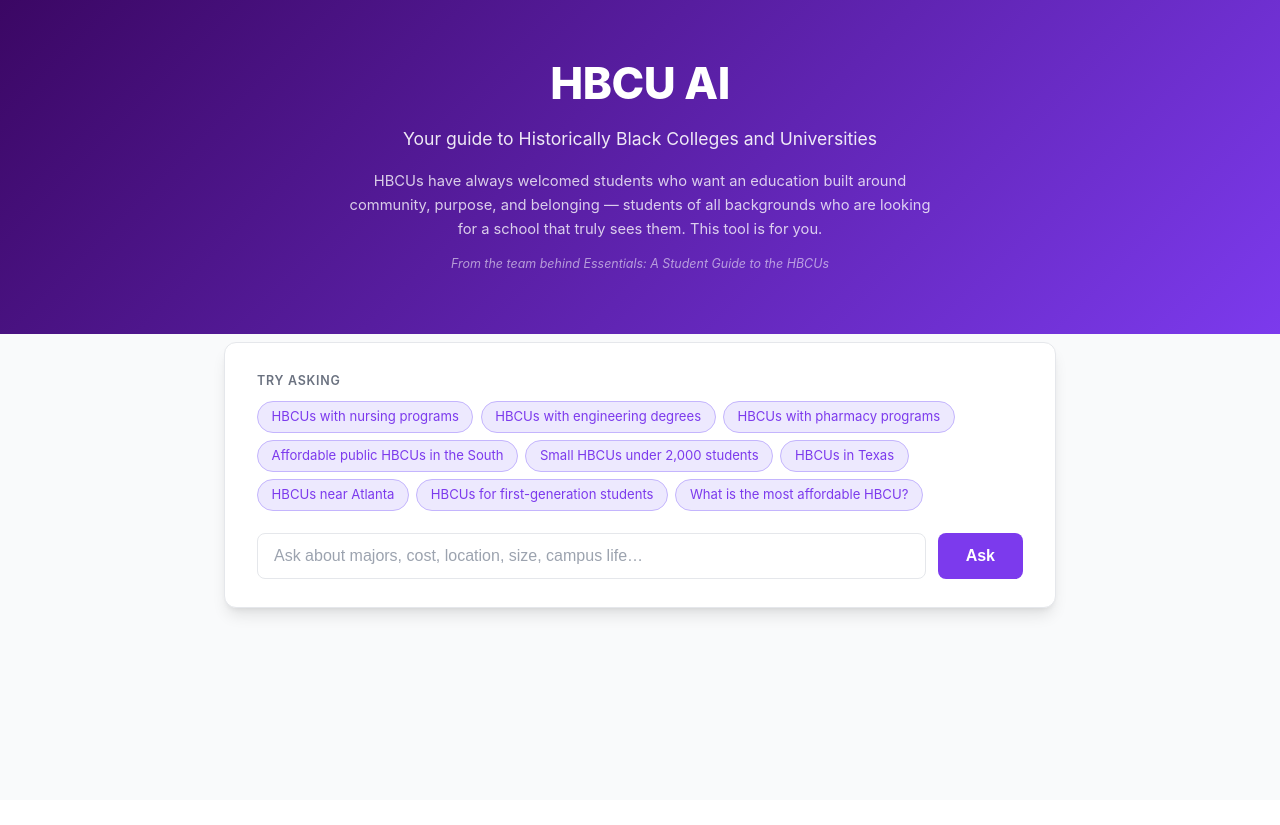
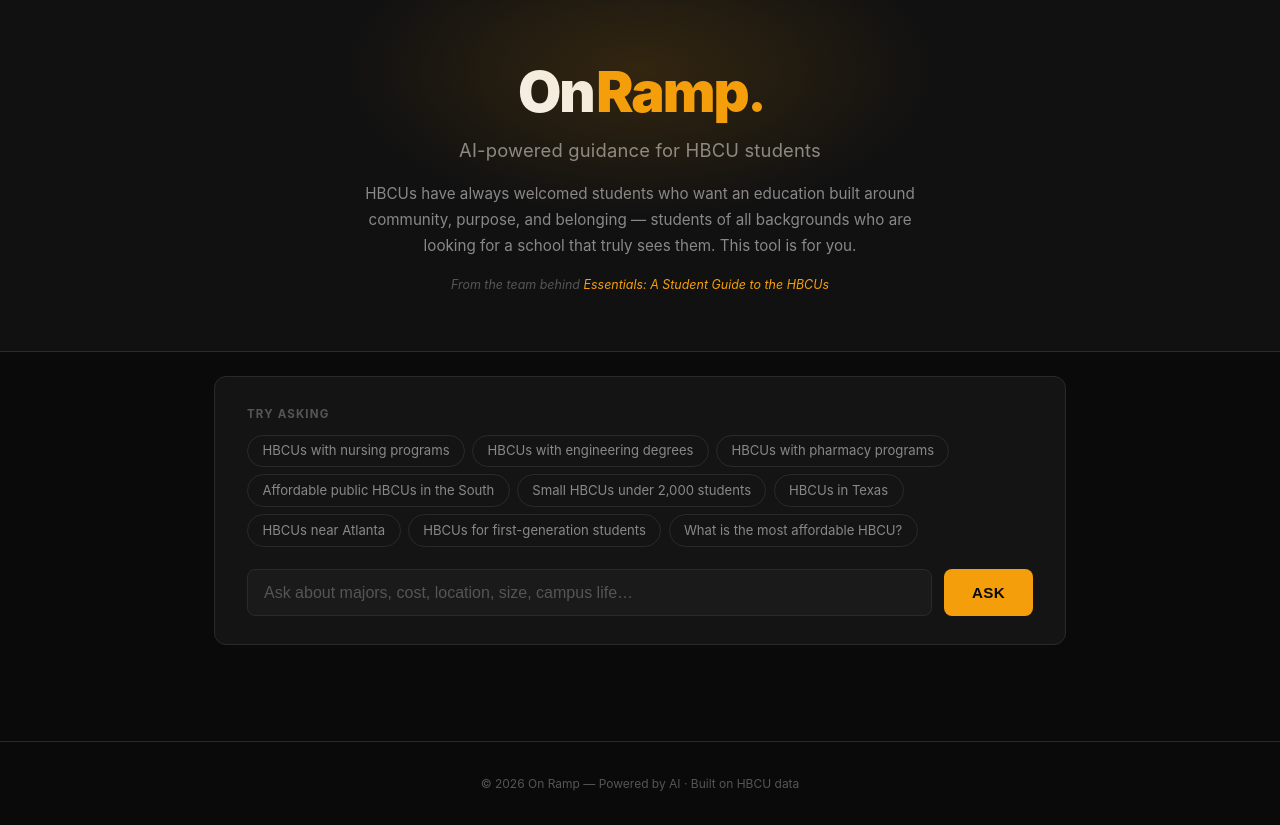
Before and after one commit to carywoods/onramp_v2, a Flask app: page / in a window 1280 px wide. Before the commit the page ends 620 px from the top, so only its background shows below. Run offline with Flask 3, Linux system fonts and the light colour scheme; some libraries are stand-ins or nearby versions.

Commit message:
Rebrand to On Ramp with bold dark theme
Dark background, amber primary color, new wordmark. Essentials
attribution retained.

Co-Authored-By: Claude Sonnet 4.6 <noreply@anthropic.com>

```diff
--- a/templates/index.html
+++ b/templates/index.html
@@ -3,94 +3,140 @@
 <head>
     <meta charset="UTF-8">
     <meta name="viewport" content="width=device-width, initial-scale=1.0">
-    <title>HBCU AI — Find Your School</title>
+    <title>On Ramp — Find Your HBCU</title>
     <style>
         :root {
-            --bg: #f9fafb;
-            --text: #111827;
-            --primary: #7c3aed;
-            --primary-hover: #6d28d9;
-            --primary-light: #ede9fe;
-            --card-bg: #ffffff;
-            --border: #e5e7eb;
-            --muted: #6b7280;
-            --green: #059669;
-            --green-bg: #ecfdf5;
-            --yellow: #b45309;
-            --yellow-bg: #fffbeb;
-            --red: #b91c1c;
-            --red-bg: #fee2e2;
-            --shadow: 0 4px 6px -1px rgb(0 0 0 / 0.08), 0 2px 4px -2px rgb(0 0 0 / 0.06);
-            --shadow-lg: 0 10px 15px -3px rgb(0 0 0 / 0.1), 0 4px 6px -4px rgb(0 0 0 / 0.1);
+            --bg: #0a0a0a;
+            --surface: #111111;
+            --surface2: #1a1a1a;
+            --border: #2a2a2a;
+            --text: #f5f5f5;
+            --text-muted: #888888;
+            --text-dim: #555555;
+            --primary: #f59e0b;
+            --primary-hover: #fbbf24;
+            --primary-dark: #92400e;
+            --card-bg: #141414;
+            --green: #10b981;
+            --green-bg: #052e16;
+            --yellow: #f59e0b;
+            --yellow-bg: #1c1400;
+            --red: #ef4444;
+            --red-bg: #1c0000;
         }
 
-        * { box-sizing: border-box; }
+        * { box-sizing: border-box; margin: 0; padding: 0; }
 
         body {
             font-family: -apple-system, BlinkMacSystemFont, "Segoe UI", Roboto, Helvetica, Arial, sans-serif;
             background: var(--bg);
             color: var(--text);
-            margin: 0;
-            padding: 0;
             line-height: 1.6;
+            min-height: 100vh;
         }
 
         /* ---- Header ---- */
         header {
-            background: linear-gradient(135deg, #3b0764, #7c3aed);
-            color: white;
+            background: var(--surface);
+            border-bottom: 1px solid var(--border);
+            padding: 4rem 2rem 3.5rem;
             text-align: center;
-            padding: 3rem 2rem 3rem;
+            position: relative;
+            overflow: hidden;
         }
-        header h1 {
-            font-size: 2.75rem;
-            font-weight: 800;
-            margin: 0 0 0.4rem;
-            letter-spacing: -0.5px;
+
+        header::before {
+            content: "";
+            position: absolute;
+            top: -80px; left: 50%;
+            transform: translateX(-50%);
+            width: 600px; height: 300px;
+            background: radial-gradient(ellipse, rgba(245,158,11,0.15) 0%, transparent 70%);
+            pointer-events: none;
         }
+
+        .wordmark {
+            display: inline-flex;
+            align-items: baseline;
+            gap: 0.15em;
+            margin-bottom: 1rem;
+        }
+
+        .wordmark-on {
+            font-size: 3.5rem;
+            font-weight: 900;
+            color: var(--text);
+            letter-spacing: -2px;
+            line-height: 1;
+        }
+
+        .wordmark-ramp {
+            font-size: 3.5rem;
+            font-weight: 900;
+            color: var(--primary);
+            letter-spacing: -2px;
+            line-height: 1;
+        }
+
+        .wordmark-dot {
+            width: 10px; height: 10px;
+            background: var(--primary);
+            border-radius: 50%;
+            margin-bottom: 8px;
+            margin-left: 2px;
+            flex-shrink: 0;
+        }
+
         header .tagline {
-            font-size: 1.1rem;
-            margin: 0;
-            opacity: 0.9;
+            font-size: 1.15rem;
+            color: var(--text-muted);
+            margin-bottom: 1rem;
+            font-weight: 400;
+            letter-spacing: 0.01em;
         }
+
         header .mission {
-            font-size: 0.92rem;
-            max-width: 600px;
-            margin: 1rem auto 0;
-            opacity: 0.78;
-            line-height: 1.65;
+            font-size: 0.95rem;
+            max-width: 560px;
+            margin: 0 auto 1rem;
+            color: var(--text-muted);
+            line-height: 1.7;
         }
+
         header .attribution {
             font-size: 0.78rem;
-            margin-top: 0.75rem;
-            opacity: 0.55;
+            color: var(--text-dim);
+            font-style: italic;
+        }
+
+        header .attribution em {
+            color: var(--primary);
             font-style: italic;
         }
 
         /* ---- Layout ---- */
         .container {
-            max-width: 880px;
+            max-width: 900px;
             margin: 0 auto;
-            padding: 2rem 1.5rem 5rem;
+            padding: 2.5rem 1.5rem 6rem;
         }
 
         /* ---- Search card ---- */
         .search-card {
             background: var(--card-bg);
+            border: 1px solid var(--border);
             border-radius: 0.75rem;
-            border: 1px solid var(--border);
-            box-shadow: var(--shadow-lg);
             padding: 1.75rem 2rem;
-            margin-top: -1.5rem;
+            margin-top: -1rem;
         }
 
         .chip-label {
-            font-size: 0.78rem;
-            font-weight: 600;
-            color: var(--muted);
+            font-size: 0.72rem;
+            font-weight: 700;
+            color: var(--text-dim);
             text-transform: uppercase;
-            letter-spacing: 0.06em;
-            margin-bottom: 0.6rem;
+            letter-spacing: 0.1em;
+            margin-bottom: 0.7rem;
         }
 
         .chip-group {
@@ -101,18 +147,21 @@
         }
 
         .chip {
-            background: var(--primary-light);
-            color: var(--primary);
-            border: 1px solid #c4b5fd;
+            background: transparent;
+            color: var(--text-muted);
+            border: 1px solid var(--border);
             border-radius: 999px;
-            padding: 0.28rem 0.85rem;
+            padding: 0.3rem 0.9rem;
             font-size: 0.82rem;
             cursor: pointer;
-            transition: background 0.15s;
+            transition: border-color 0.15s, color 0.15s;
             white-space: nowrap;
             user-select: none;
         }
-        .chip:hover { background: #ddd6fe; }
+        .chip:hover {
+            border-color: var(--primary);
+            color: var(--primary);
+        }
 
         .input-row {
             display: flex;
@@ -121,50 +170,56 @@
 
         input[type="text"] {
             flex: 1;
-            padding: 0.8rem 1rem;
+            padding: 0.85rem 1rem;
             font-size: 1rem;
+            background: var(--surface2);
             border: 1.5px solid var(--border);
             border-radius: 0.5rem;
             outline: none;
+            color: var(--text);
             transition: border-color 0.2s, box-shadow 0.2s;
-            color: var(--text);
         }
         input[type="text"]:focus {
             border-color: var(--primary);
-            box-shadow: 0 0 0 3px rgba(124,58,237,0.12);
+            box-shadow: 0 0 0 3px rgba(245,158,11,0.1);
         }
-        input[type="text"]::placeholder { color: #9ca3af; }
+        input[type="text"]::placeholder { color: var(--text-dim); }
 
         button.ask-btn {
-            padding: 0.8rem 1.75rem;
-            font-size: 1rem;
-            font-weight: 600;
+            padding: 0.85rem 1.75rem;
+            font-size: 0.95rem;
+            font-weight: 700;
             background: var(--primary);
-            color: white;
+            color: #0a0a0a;
             border: none;
             border-radius: 0.5rem;
             cursor: pointer;
             transition: background 0.2s;
             white-space: nowrap;
+            letter-spacing: 0.02em;
+            text-transform: uppercase;
         }
         button.ask-btn:hover { background: var(--primary-hover); }
-        button.ask-btn:disabled { background: #9ca3af; cursor: not-allowed; }
+        button.ask-btn:disabled { background: var(--text-dim); cursor: not-allowed; color: var(--bg); }
 
         /* ---- Loader ---- */
         .loader {
             display: none;
             text-align: center;
             padding: 2.5rem;
-            color: var(--muted);
+            color: var(--text-muted);
+            font-size: 0.9rem;
+            letter-spacing: 0.05em;
+            text-transform: uppercase;
         }
         .loader::before {
             content: "";
             display: block;
-            width: 36px; height: 36px;
-            border: 3px solid #e5e7eb;
+            width: 32px; height: 32px;
+            border: 2px solid var(--border);
             border-top-color: var(--primary);
             border-radius: 50%;
-            animation: spin 0.8s linear infinite;
+            animation: spin 0.7s linear infinite;
             margin: 0 auto 1rem;
         }
         @keyframes spin { to { transform: rotate(360deg); } }
@@ -239,56 +294,69 @@
             border: 1px solid var(--border);
             border-radius: 0.5rem;
             padding: 1.1rem 1.25rem;
-            box-shadow: 0 1px 3px rgb(0 0 0 / 0.05);
             display: flex;
             flex-direction: column;
-            gap: 0.4rem;
+            gap: 0.45rem;
+            transition: border-color 0.15s;
         }
+        .school-card:hover { border-color: var(--primary); }
         .school-card h3 {
-            margin: 0;
-            font-size: 0.97rem;
+            font-size: 0.95rem;
             font-weight: 700;
             color: var(--text);
             line-height: 1.3;
         }
         .school-meta {
-            font-size: 0.8rem;
-            color: var(--muted);
+            font-size: 0.78rem;
+            color: var(--text-muted);
         }
         .school-programs {
-            font-size: 0.8rem;
-            color: #374151;
+            font-size: 0.78rem;
+            color: var(--text-muted);
             line-height: 1.45;
         }
         .school-website a {
-            font-size: 0.8rem;
+            font-size: 0.78rem;
             color: var(--primary);
             text-decoration: none;
             word-break: break-all;
         }
         .school-website a:hover { text-decoration: underline; }
 
-        /* Status / federal badges */
         .badge {
             display: inline-block;
-            font-size: 0.68rem;
-            font-weight: 600;
+            font-size: 0.65rem;
+            font-weight: 700;
             padding: 0.15rem 0.5rem;
             border-radius: 999px;
-            letter-spacing: 0.03em;
+            letter-spacing: 0.04em;
+            text-transform: uppercase;
         }
-        .badge-federal   { background: var(--green-bg);  color: var(--green); border: 1px solid #a7f3d0; }
-        .badge-notfed    { background: #f3f4f6;           color: #4b5563;      border: 1px solid #d1d5db; }
-        .badge-closed    { background: #f3f4f6;           color: #6b7280;      border: 1px solid #d1d5db; }
-        .badge-warning   { background: var(--yellow-bg); color: var(--yellow); border: 1px solid #fde68a; }
-        .badge-danger    { background: var(--red-bg);    color: var(--red);    border: 1px solid #fca5a5; }
+        .badge-federal   { background: var(--green-bg);  color: var(--green);  border: 1px solid rgba(16,185,129,0.3); }
+        .badge-notfed    { background: var(--surface2);  color: var(--text-muted); border: 1px solid var(--border); }
+        .badge-closed    { background: var(--surface2);  color: var(--text-dim);   border: 1px solid var(--border); }
+        .badge-warning   { background: var(--yellow-bg); color: var(--yellow); border: 1px solid rgba(245,158,11,0.3); }
+        .badge-danger    { background: var(--red-bg);    color: var(--red);    border: 1px solid rgba(239,68,68,0.3); }
+
+        /* ---- Footer ---- */
+        footer {
+            text-align: center;
+            padding: 2rem;
+            border-top: 1px solid var(--border);
+            font-size: 0.75rem;
+            color: var(--text-dim);
+        }
     </style>
 </head>
 <body>
 
 <header>
-    <h1>HBCU AI</h1>
-    <p class="tagline">Your guide to Historically Black Colleges and Universities</p>
+    <div class="wordmark">
+        <span class="wordmark-on">On</span>
+        <span class="wordmark-ramp">Ramp</span>
+        <div class="wordmark-dot"></div>
+    </div>
+    <p class="tagline">AI-powered guidance for HBCU students</p>
     <p class="mission">HBCUs have always welcomed students who want an education built around community, purpose, and belonging — students of all backgrounds who are looking for a school that truly sees them. This tool is for you.</p>
     <p class="attribution">From the team behind <em>Essentials: A Student Guide to the HBCUs</em></p>
 </header>
@@ -332,19 +400,22 @@
     </div>
 </div>
 
+<footer>
+    &copy; 2026 On Ramp &mdash; Powered by AI &middot; Built on HBCU data
+</footer>
+
 <script>
-    const form         = document.getElementById('ask-form');
-    const queryInput   = document.getElementById('query');
-    const submitBtn    = document.getElementById('submit-btn');
-    const loader       = document.getElementById('loader');
-    const errorBox     = document.getElementById('error-box');
-    const answerBox    = document.getElementById('answer-box');
-    const answerText   = document.getElementById('answer-text');
+    const form           = document.getElementById('ask-form');
+    const queryInput     = document.getElementById('query');
+    const submitBtn      = document.getElementById('submit-btn');
+    const loader         = document.getElementById('loader');
+    const errorBox       = document.getElementById('error-box');
+    const answerBox      = document.getElementById('answer-box');
+    const answerText     = document.getElementById('answer-text');
     const sourcesSection = document.getElementById('sources-section');
-    const schoolGrid   = document.getElementById('school-grid');
-    const metaLine     = document.getElementById('meta-line');
+    const schoolGrid     = document.getElementById('school-grid');
+    const metaLine       = document.getElementById('meta-line');
 
-    // Chips
     document.getElementById('chips').addEventListener('click', e => {
         if (e.target.classList.contains('chip')) {
             queryInput.value = e.target.textContent.trim();
```
Also changed, not shown: other parts of templates/index.html (+29 -36 lines).
